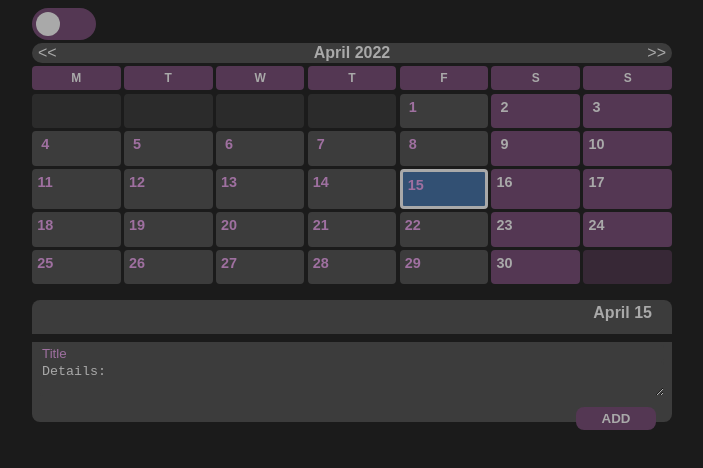
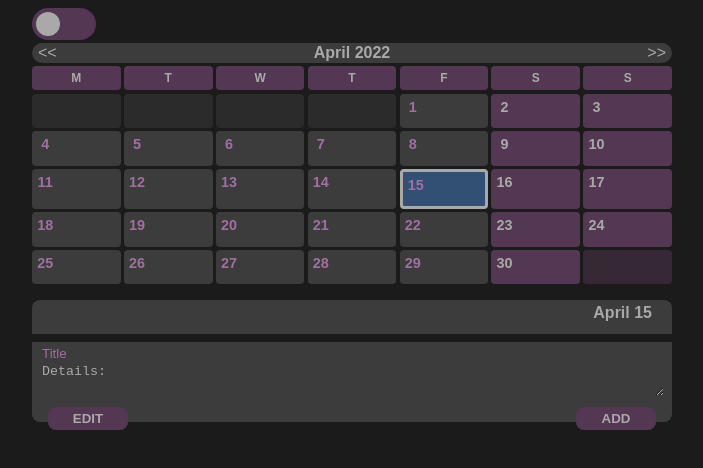
Before and after one commit to Kuovinen/TaskManager, a React (Create React App) app: page / in a window 1280 px wide. Shown: the top 468 px of the page, without its empty margins (288-991 px from the left). Built offline with nearby package versions, Linux system fonts and the light colour scheme.

Commit message:
added edit button and task id support.

```diff
--- a/src/App.css
+++ b/src/App.css
@@ -187,7 +187,7 @@ form {
 .iDetails::placeholder {
   color: var(--cp-Text);
 }
-.newButton,
+.editButton,
 .addButton {
   background-color: var(--cp-Accent);
   border: none;
@@ -207,10 +207,10 @@ form {
 .addButton {
   right: 1rem;
 }
-.newButton {
+.editButton {
   left: 1rem;
 }
-.newButton:hover,
+.editButton:hover,
 .addButton:hover {
   transform: scale(0.9);
 }
@@ -334,21 +334,25 @@ form {
   position: absolute;
   top: -0.25rem;
 }
-.infoTask:hover {
-  background: var(--cp-Accent25);
-}
+
 .taskItem {
   position: relative;
   background: var(--cp-Background);
   border-radius: 0.25rem;
   margin-bottom: 0.5rem;
-  margin-left: 0.5rem;
+  margin-left: 0.7rem;
+  margin-right: 0.2rem;
   padding-top: 0.75rem;
   padding-left: 0.5rem;
   font-size: 0.5rem;
   color: var(--cp-Text2);
+
+  cursor: pointer;
   display: flex;
   justify-content: space-between;
+}
+.taskItem:hover {
+  filter: brightness(0.9);
 }
 .infoDate {
   color: var(--cp-Text);
@@ -362,6 +366,8 @@ form {
 }
 .binIcon {
   height: 1rem;
+  position: relative;
+  bottom: 0.3rem;
   filter: invert(46%) sepia(14%) saturate(1142%) hue-rotate(250deg)
     brightness(88%) contrast(84%);
 }
--- a/src/App.js
+++ b/src/App.js
@@ -20,7 +20,7 @@ function App() {
   const [selectedDay, setSelectedDay] = useState({
     day: date.getDate(),
     month: date.getMonth(),
-    tasks: [{ title: null, details: null }],
+    tasks: [{ id: 0, finished: false, title: null, details: null }],
   });
   const [taskList, setTaskList] = useState(
     JSON.parse(localStorage.getItem("tasks"))
--- a/src/components/InfoTask.js
+++ b/src/components/InfoTask.js
@@ -5,20 +5,22 @@ import produce from "immer";
 export default function InfoTask(props) {
   function deleteTask() {
     let target = {
+      id: props.id,
+      finished: props.finished,
       title: props.title,
       details: props.details,
     };
     console.log(target);
     //change to string for future comparison.
     //Because objects are need to be the same ref to be equal
-    target = JSON.stringify(target);
+    target = JSON.stringify(target.id);
     //selected day
     let inspectedDay = props.taskList[props.year][props.month][props.day];
     //create updated day Data, by excluding the component that has the same
     //value as the one that's selected.
     console.log(inspectedDay);
     let updatedDay = inspectedDay.filter(
-      (element, index) => target !== JSON.stringify(inspectedDay[index])
+      (element, index) => target !== JSON.stringify(inspectedDay[index].id)
     );
     console.log(updatedDay);
     //Update the selected Day window at the bottom, removing the deleted task
@@ -36,16 +38,17 @@ export default function InfoTask(props) {
   }
   //used to display task data in the lower sections middle element
   function showData() {
+    console.log("SHOW");
     props.setTaskData({
+      id: props.id,
+      finished: props.finished,
       title: props.title,
       details: props.details,
     });
   }
   return (
-    <div className="taskItem">
-      <div className="infoTask" onClick={showData}>
-        {props.title}
-      </div>
+    <div className="taskItem" onClick={showData}>
+      <div className="infoTask">{props.title}</div>
       <div className="taskText">{props.details}</div>
       <button className="deleteTask" onClick={deleteTask}>
         <img src={bin} alt="deleteButton" className="binIcon" />
--- a/src/components/Input.js
+++ b/src/components/Input.js
@@ -4,6 +4,9 @@ import React from "react";
 export default function Input(props) {
   function saveData(event) {
     event.preventDefault();
+    const buttonPressed = event.nativeEvent.submitter.className;
+    console.log(buttonPressed + typeof buttonPressed);
+    if (buttonPressed === "addButton") {
       props.setTaskList(
         produce((draft) => {
           //if there is at least SOME data to save and a day is selected
@@ -15,12 +18,16 @@ export default function Input(props) {
               ? [
                   ...draft[props.year][props.month][props.day],
                   {
+                    id: Date.now(),
+                    finished: false,
                     title: event.target[0].value,
                     details: event.target[1].value,
                   },
                 ]
               : [
                   {
+                    id: Date.now(),
+                    finished: false,
                     title: event.target[0].value,
                     details: event.target[1].value,
                   },
@@ -35,6 +42,7 @@ export default function Input(props) {
         })
       );
     }
+  }
 
   return (
     <div className="inputForm">
@@ -45,6 +53,7 @@ export default function Input(props) {
       >
         <input className="iInput" placeholder="Title"></input>
         <textarea className="iDetails" placeholder="Details:"></textarea>
+        <input className="editButton" type="submit" value="EDIT"></input>
         <input className="addButton" type="submit" value="ADD"></input>
       </form>
     </div>
--- a/src/components/Month.js
+++ b/src/components/Month.js
@@ -54,7 +54,7 @@ export default function Month(props) {
     props.setSelectedDay({
       day: null,
       month: null,
-      tasks: [{ title: null, details: null }],
+      tasks: [{ id: 0, finished: false, title: null, details: null }],
     });
   }
   //set displayed mongth to the next one
@@ -68,7 +68,7 @@ export default function Month(props) {
     props.setSelectedDay({
       day: null,
       month: null,
-      tasks: [{ title: null, details: null }],
+      tasks: [{ id: 0, finished: false, title: null, details: null }],
     });
   }
   //STATES
--- a/src/components/SelectedDay.js
+++ b/src/components/SelectedDay.js
@@ -15,6 +15,8 @@ export default function SelectedDay(props) {
           setTaskList={props.setTaskList}
           taskList={props.taskList}
           key={index}
+          id={element.id}
+          finished={element.finished}
           title={element.title}
           details={element.details}
           day={props.data.day}
--- a/src/components/functions.js
+++ b/src/components/functions.js
@@ -45,7 +45,6 @@ export default function getMonthString(number) {
 }
 //returns total number of days in current years month
 export function getTotalMonthDays(number, year) {
-  let date = new Date();
   let data = new Date(year, number + 1, 0).getDate();
   return data;
 }
```
Lines whose indentation alone changed are shown as unchanged.
